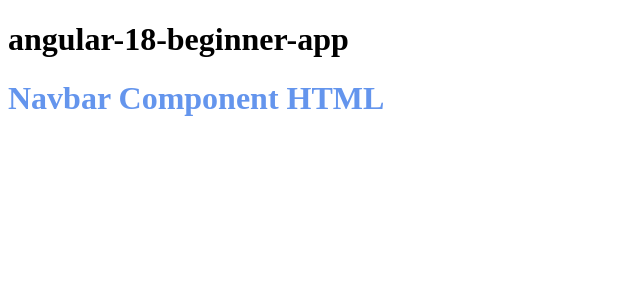
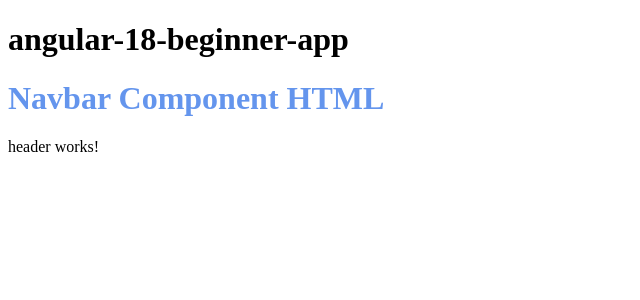
Before and after one commit to janaka120/angular18-project, an Angular app: page / in a window 1280 px wide. Shown: the top 300 px of the page, without its empty margins (0-640 px from the left). Built offline with nearby package versions, Linux system fonts and the light colour scheme.

Commit message:
add new header component by angular-cli

```diff
--- a/src/app/app.component.html
+++ b/src/app/app.component.html
@@ -1,2 +1,3 @@
 <h1>{{title}}</h1>
 <app-navbar></app-navbar>
+<app-header></app-header>
--- a/src/app/app.component.ts
+++ b/src/app/app.component.ts
@@ -1,11 +1,11 @@
 import { Component } from '@angular/core';
 import { RouterOutlet } from '@angular/router';
 import { AppNavbar } from './navbar/navbar.component';
-
+import { HeaderComponent } from './header/header.component';
 @Component({
   selector: 'app-root',
   standalone: true,
-  imports: [RouterOutlet, AppNavbar],
+  imports: [RouterOutlet, AppNavbar, HeaderComponent],
   templateUrl: './app.component.html',
   styleUrl: './app.component.css'
 })
--- /dev/null
+++ b/src/app/header/header.component.html
@@ -0,0 +1 @@
+<p>header works!</p>
```
Also changed, not shown: src/app/header/header.component.ts (added, +12 -0 lines), src/app/header/header.component.css (added), 1 other file (tests, documents, lock files or other folders).
